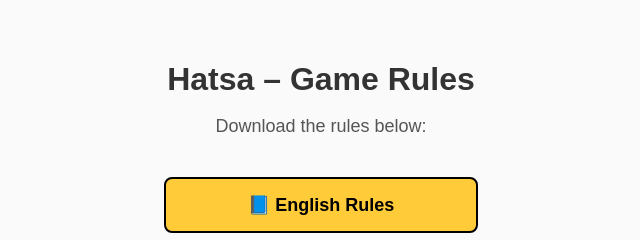
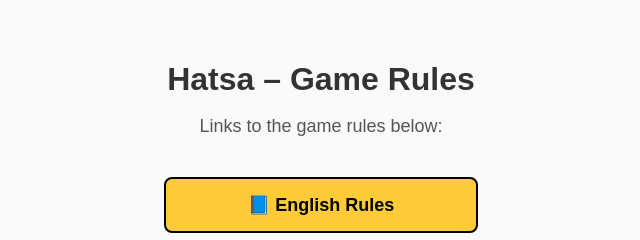
Before and after one commit to hatsa-game/rules, a plain HTML site: page docs/index.html in a window 1280 px wide. Shown: the top 240 px of the page, 319-959 px from the left. Drawn offline with Linux system fonts and the light colour scheme.

Commit message:
Update index.html

```diff
--- a/docs/index.html
+++ b/docs/index.html
@@ -42,7 +42,7 @@
 </head>
 <body>
   <h1>Hatsa – Game Rules</h1>
-  <p>Download the rules below:</p>
+  <p>Links to the game rules below:</p>
 
 <a href="rules_en.html" class="button">📘 English Rules</a>
 <a href="rules_nl.html" class="button">📘 Dutch Rules</a>
```
